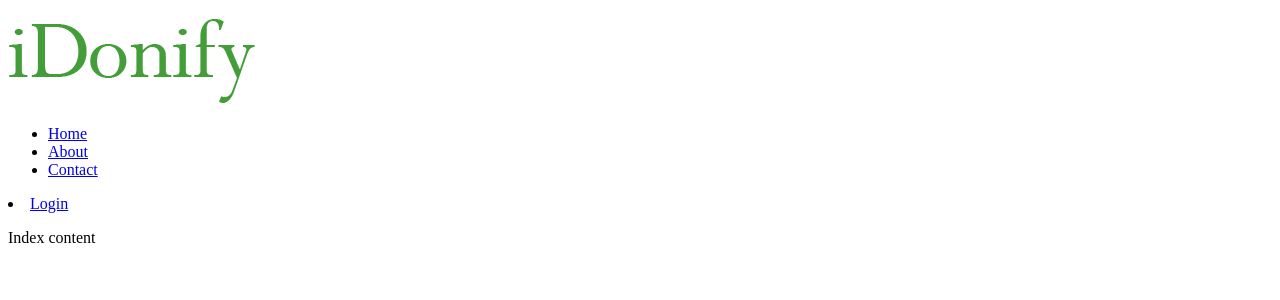
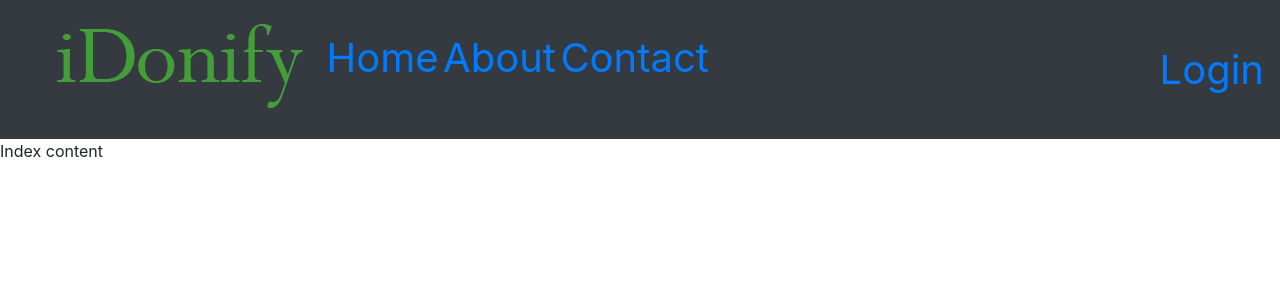
Before and after one commit to jgarcia17/iDonify, a PHP site: page /index.php in a window 1280 px wide. Shown: the top 300 px of the page. Run offline with PHP 8.4, Linux system fonts and the light colour scheme.

Commit message:
Updating header file

```diff
--- a/header.php
+++ b/header.php
@@ -1,5 +1,5 @@
 <?php
-	session_start();
+	//session_start();
 ?>
 <!DOCTYPE html>
 <html>
@@ -8,29 +8,26 @@
 		<meta name="description" content="This is an example of a meta description. This will often show up in search results.">
 		<meta name=viewport content="width=device-width, initial-scale=1">
 		<title></title>
+		<link rel="stylesheet" href="https://maxcdn.bootstrapcdn.com/bootstrap/4.0.0/css/bootstrap.min.css"
+			integrity="sha384-Gn5384xqQ1aoWXA+058RXPxPg6fy4IWvTNh0E263XmFcJlSAwiGgFAW/dAiS6JXm" crossorigin="anonymous">
 		<link rel="stylesheet" href="assets/css/style.css">
 
 	</head>
 	<body>
 
 		<header>
-			<div id="container">
-				<div id="left">
-					<a class="" href="index.php">
-						<img src="images/logo.png" alt="logo">
-					</a>
-				</div>
-				<div class="" id="center">
-					<nav>
+				<div>
+					<nav class="navbar navbar-dark bg-dark">
 						<ul>
+							<a class="navbar-brand" href="index.php">
+								<img src="images/logo.png" alt="logo">
+							</a>
 							<li><a href="index.php">Home</a></li>
 							<li><a href="about.php">About</a></li>
 							<li><a href="contact.php">Contact</a></li>
 						</ul>
+						<li><a href="login.php">Login</a></li>
 					</nav>
-				</div>
-				<div class="" id="right">
-						<li><a href="login.php">Login</a></li>
 				</div>
 			</div>
 		</header>
```
